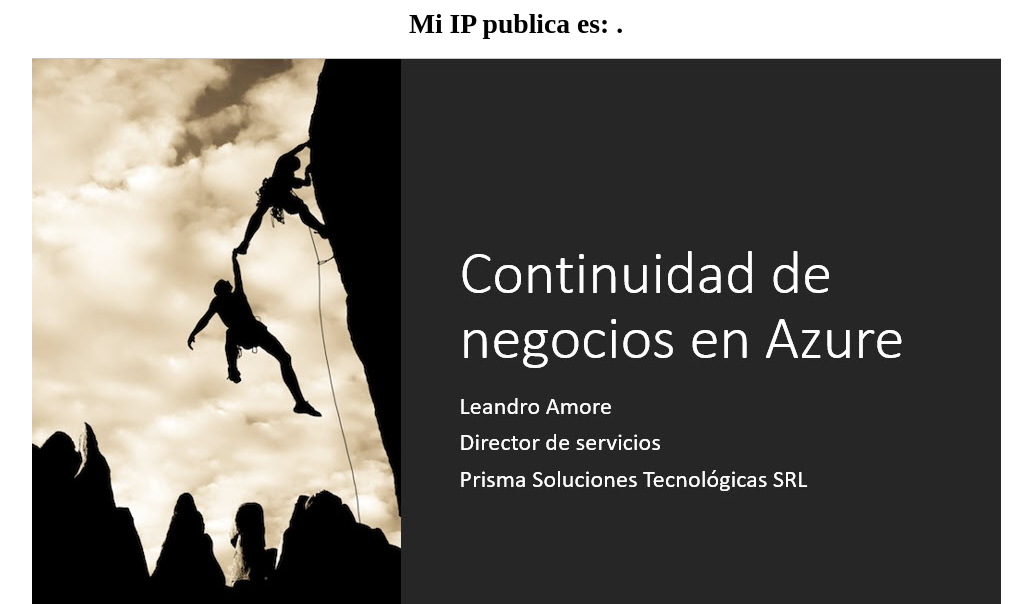
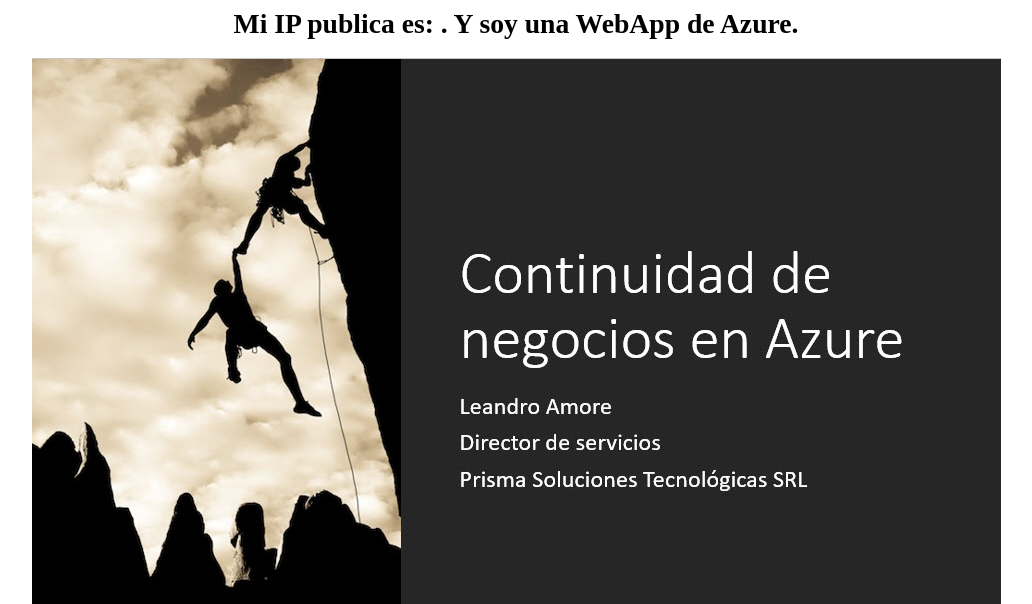
Before and after one commit to leandroamore/asrdemo, a PHP site: page / in a window 1280 px wide. Shown: the top 604 px of the page, without its empty margins (124-1156 px from the left). Run offline with PHP 8.4, Linux system fonts and the light colour scheme; data that the repository does not hold is empty; some libraries are stand-ins or nearby versions.

Commit message:
Update index.php

```diff
--- a/index.php
+++ b/index.php
@@ -5,7 +5,7 @@
 <?php
 $realIP = file_get_contents("http://ipecho.net/plain");
 echo $realIP
-?>.</big></big></big></div>
+?>. Y soy una WebApp de Azure.</big></big></big></div>
 <br>
 <div style="text-align: center;">
 <img src="./Continuidad.jpg" alt="">
```
